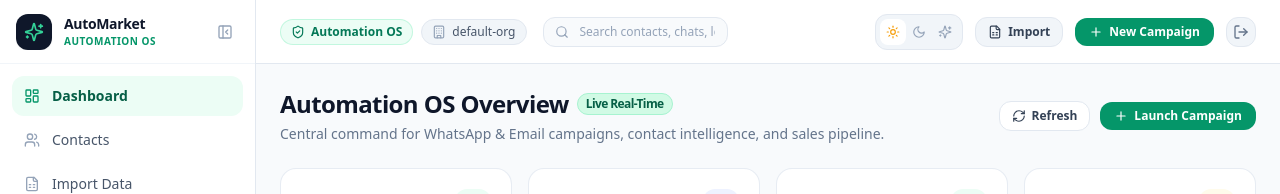
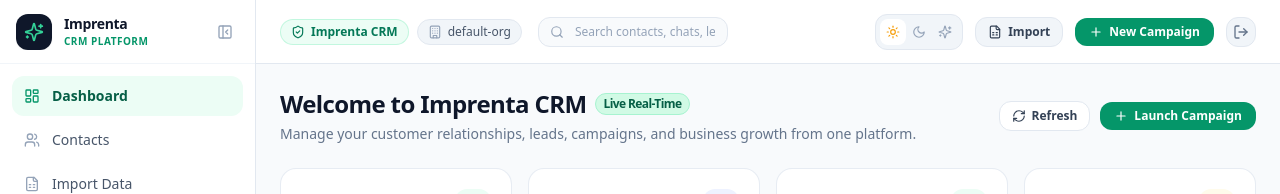
Before and after one commit to Nirav0712/Imprenta-CRM, a Next.js app in the folder frontend/: page /dashboard in a window 1280 px wide. Shown: the top 194 px of the page. Built offline with nearby package versions, Linux system fonts and the light colour scheme; no server answers; sample sign-in values are in the browser's storage.

Commit message:
Update complete UI branding to Imprenta CRM across frontend

```diff
--- a/frontend/src/app/dashboard/page.tsx
+++ b/frontend/src/app/dashboard/page.tsx
@@ -101,13 +101,13 @@
       <div className="flex flex-col sm:flex-row sm:items-center justify-between gap-4">
         <div>
           <h1 className="text-2xl font-bold text-slate-900 dark:text-white tracking-tight flex items-center gap-2">
-            Automation OS Overview
+            Welcome to Imprenta CRM
             <span className="px-2 py-0.5 rounded-full text-xs font-semibold bg-emerald-100 text-emerald-800 dark:bg-emerald-950 dark:text-emerald-400 border border-emerald-200 dark:border-emerald-800">
               Live Real-Time
             </span>
           </h1>
           <p className="text-sm text-slate-500 dark:text-slate-400 mt-1">
-            Central command for WhatsApp & Email campaigns, contact intelligence, and sales pipeline.
+            Manage your customer relationships, leads, campaigns, and business growth from one platform.
           </p>
         </div>
         <div className="flex items-center gap-2.5">
--- a/frontend/src/app/email/templates/page.tsx
+++ b/frontend/src/app/email/templates/page.tsx
@@ -24,9 +24,9 @@
   {
     id: '1',
     name: 'B2B Welcome Introduction',
-    subject: 'Welcome to AutoMarket, {{firstName}}!',
+    subject: 'Welcome to Imprenta CRM, {{firstName}}!',
     category: 'Onboarding',
-    bodyHtml: `<p>Hi {{firstName}},</p><p>Thank you for connecting with us at {{company}}. We are thrilled to show you how our Marketing Automation OS can streamline your outbound campaigns.</p><p>Best regards,<br/>The Team</p>`,
+    bodyHtml: `<p>Hi {{firstName}},</p><p>Thank you for connecting with us at {{company}}. We are thrilled to show you how our Imprenta CRM platform can streamline your customer relationships and outbound campaigns.</p><p>Best regards,<br/>The Team</p>`,
     variables: ['firstName', 'company'],
   },
   {
--- a/frontend/src/app/layout.tsx
+++ b/frontend/src/app/layout.tsx
@@ -4,8 +4,8 @@
 import { AppShell } from '../components/layout/AppShell';
 
 export const metadata: Metadata = {
-  title: 'AutoMarket — Marketing Automation OS',
-  description: 'Enterprise Marketing Automation OS with WhatsApp, Email Hub, and Unified CRM',
+  title: 'Imprenta CRM | Customer Relationship Management',
+  description: 'Imprenta CRM helps businesses manage contacts, leads, follow-ups, campaigns, and customer relationships in one platform.',
 };
 
 export default function RootLayout({
--- a/frontend/src/app/login/page.tsx
+++ b/frontend/src/app/login/page.tsx
@@ -66,9 +66,9 @@
             <ShieldCheck className="w-8 h-8" />
           </div>
           <h1 className="text-2xl font-bold tracking-tight text-white flex items-center gap-2">
-            AutoMarket <span className="text-xs font-semibold px-2 py-0.5 rounded-full bg-emerald-500/20 text-emerald-300 border border-emerald-500/30">CRM</span>
+            Imprenta <span className="text-xs font-semibold px-2 py-0.5 rounded-full bg-emerald-500/20 text-emerald-300 border border-emerald-500/30">CRM</span>
           </h1>
-          <p className="text-xs text-slate-400 mt-1">Sign in to your marketing automation workspace</p>
+          <p className="text-xs text-slate-400 mt-1">Smart CRM & Marketing Automation Platform</p>
         </div>
 
         {/* Card Container */}
@@ -136,7 +136,7 @@
                 </>
               ) : (
                 <>
-                  Sign In
+                  Sign In to Imprenta CRM
                   <ArrowRight className="w-3.5 h-3.5" />
                 </>
               )}
@@ -153,7 +153,7 @@
         {/* Security badge */}
         <div className="mt-6 flex items-center justify-center gap-2 text-slate-500 text-xs">
           <CheckCircle2 className="w-3.5 h-3.5 text-emerald-500" />
-          <span>Encrypted Multi-Tenant Authentication</span>
+          <span>Secure Multi-Tenant CRM Access</span>
         </div>
       </div>
     </div>
--- a/frontend/src/app/settings/page.tsx
+++ b/frontend/src/app/settings/page.tsx
@@ -118,7 +118,7 @@
       <div className="flex flex-col sm:flex-row sm:items-center justify-between gap-4">
         <div>
           <h1 className="text-2xl font-bold text-slate-900 dark:text-white tracking-tight flex items-center gap-2">
-            Automation OS Settings
+            Imprenta CRM Settings
             <span className="px-2 py-0.5 rounded-full text-xs font-semibold bg-emerald-100 text-emerald-800 dark:bg-emerald-950 dark:text-emerald-400 border border-emerald-200 dark:border-emerald-800">
               Control Panel
             </span>
--- a/frontend/src/components/auth/AuthGuard.tsx
+++ b/frontend/src/components/auth/AuthGuard.tsx
@@ -34,7 +34,7 @@
             <Loader2 className="w-14 h-14 absolute animate-spin text-emerald-500/30" />
           </div>
           <div>
-            <h3 className="text-sm font-semibold tracking-wide text-slate-200">AutoMarket OS</h3>
+            <h3 className="text-sm font-semibold tracking-wide text-slate-200">Imprenta CRM</h3>
             <p className="text-xs text-slate-500 mt-0.5">Verifying secure tenant session...</p>
           </div>
         </div>
--- a/frontend/src/components/crm/ContactActionButtons.tsx
+++ b/frontend/src/components/crm/ContactActionButtons.tsx
@@ -62,7 +62,7 @@
 
     setCheckingWhatsApp(true);
     try {
-      // Priority 1: Check if an existing AutoMarket conversation exists for this contact
+      // Priority 1: Check if an existing Imprenta CRM conversation exists for this contact
       const conversations = await inboxApi.getWhatsAppConversations(undefined, cleanWhatsAppDigits);
       const existingConv = (conversations || []).find((c: any) => {
         const cPhone = String(c.customerPhoneNumber || '').replace(/[^0-9]/g, '');
--- a/frontend/src/components/crm/EmailComposeModal.tsx
+++ b/frontend/src/components/crm/EmailComposeModal.tsx
@@ -307,7 +307,7 @@
                   ) : (
                     <Send className="w-3.5 h-3.5" />
                   )}
-                  {sending ? 'Sending...' : 'Send via AutoMarket'}
+                  {sending ? 'Sending...' : 'Send via Imprenta CRM'}
                 </button>
               )}
             </div>
--- a/frontend/src/components/layout/Navbar.tsx
+++ b/frontend/src/components/layout/Navbar.tsx
@@ -37,7 +37,7 @@
         <div className="flex items-center gap-2">
           <span className="inline-flex items-center gap-1.5 px-2.5 py-1 rounded-full text-xs font-semibold bg-emerald-50 dark:bg-emerald-950/60 text-emerald-700 dark:text-emerald-400 border border-emerald-200/60 dark:border-emerald-800">
             <ShieldCheck className="w-3.5 h-3.5" />
-            Automation OS
+            Imprenta CRM
           </span>
           <span className="inline-flex items-center gap-1.5 px-2.5 py-1 rounded-full text-xs font-medium bg-slate-100 dark:bg-slate-800 text-slate-600 dark:text-slate-300 border border-slate-200 dark:border-slate-700">
             <Building className="w-3.5 h-3.5 text-slate-400" />
--- a/frontend/src/components/layout/Sidebar.tsx
+++ b/frontend/src/components/layout/Sidebar.tsx
@@ -157,10 +157,10 @@
           {!collapsed && (
             <div className="min-w-0">
               <div className="font-bold text-slate-900 dark:text-white text-sm tracking-tight truncate">
-                AutoMarket
+                Imprenta
               </div>
               <div className="text-[10px] font-semibold text-emerald-600 dark:text-emerald-400 uppercase tracking-wider">
-                Automation OS
+                CRM PLATFORM
               </div>
             </div>
           )}
--- a/frontend/src/context/AuthContext.tsx
+++ b/frontend/src/context/AuthContext.tsx
@@ -96,7 +96,7 @@
           ? JSON.parse(storedProfile)
           : {
               id: payload?.sub || 'user',
-              email: payload?.email || 'admin@automarket.internal',
+              email: payload?.email || 'admin@imprenta.internal',
               name: payload?.name || 'Administrator',
               organizationId: org,
               role: payload?.role || 'admin',
```
